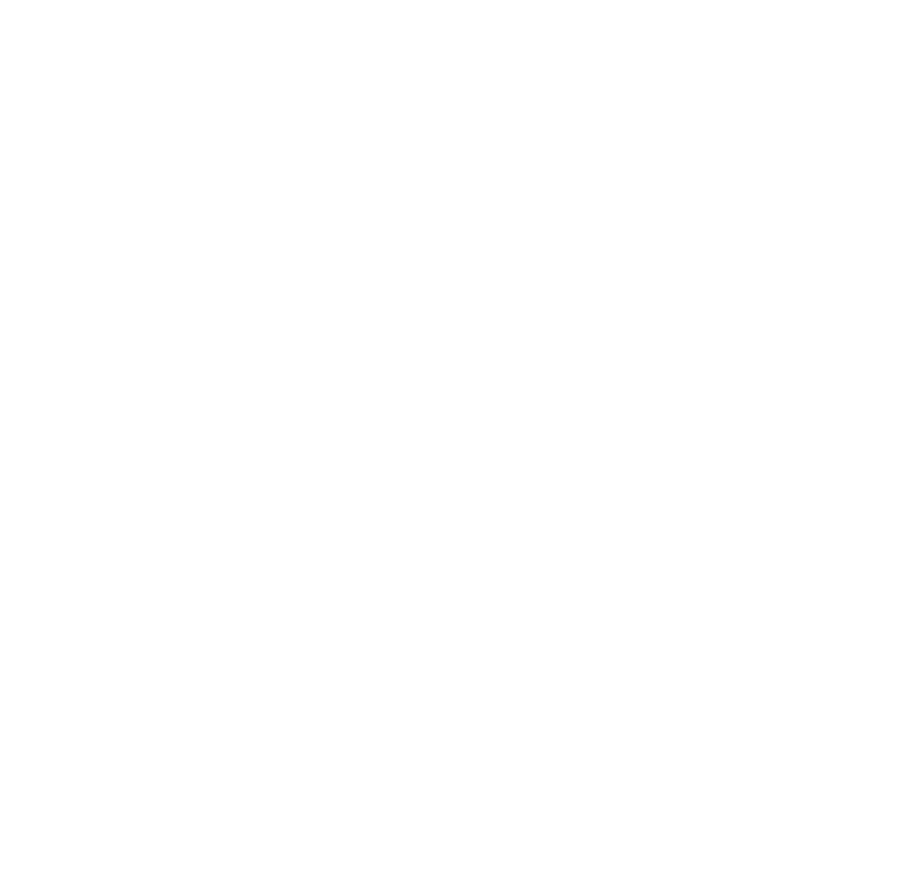
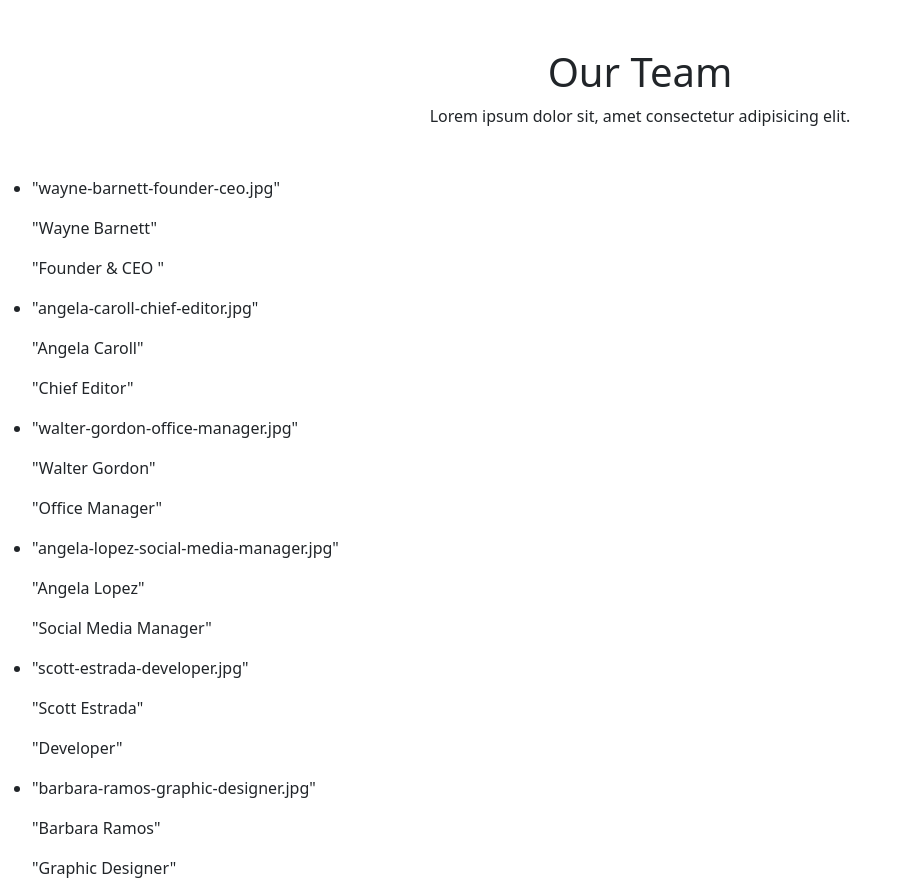
Before and after one commit to claudiuhuhulia/js-our-team, a plain HTML site: page index.html in a window 1280 px wide. Shown: the whole page, without its empty margins (0-899 px from the left). Before the commit the page ends 800 px from the top, so only its background shows below. Drawn offline with nearby package versions, Linux system fonts and the light colour scheme.

Commit message:
stamp on dom

```diff
--- a/index.html
+++ b/index.html
@@ -9,8 +9,13 @@
     <script defer src="main.js"></script>
 </head>
 <body>
+    <header class="my-5">
+        <h1 class="text-center">Our Team</h1>
+        <p class="text-center">Lorem ipsum dolor sit, amet consectetur adipisicing elit. </p>
+    </header>
+    <ul>
 
-
+    </ul>
 
 
 </body>
--- a/main.js
+++ b/main.js
@@ -1,7 +1,49 @@
+const unorderedList = document.querySelector('ul');
+
+
 const team = [
 {
     Name : 'Wayne Barnett',
     Role : 'Founder & CEO ',
     img : 'wayne-barnett-founder-ceo.jpg',
+},
+{
+    Name : 'Angela Caroll',
+    Role : 'Chief Editor',
+    img : 'angela-caroll-chief-editor.jpg',
+},
+{
+    Name : 'Walter Gordon',
+    Role : 'Office Manager',
+    img : 'walter-gordon-office-manager.jpg',
+},
+{
+    Name : 'Angela Lopez',
+    Role : 'Social Media Manager',
+    img : 'angela-lopez-social-media-manager.jpg',
+},
+{
+    Name : 'Scott Estrada',
+    Role : 'Developer',
+    img : 'scott-estrada-developer.jpg',
+},
+{
+    Name : 'Barbara Ramos',
+    Role : 'Graphic Designer',
+    img : 'barbara-ramos-graphic-designer.jpg',
+},
+]
+
+let TeamList = '';
+
+for(i = 0 ; i < team.length; i++){
+    const teamMember = team[i];
+    TeamList +=`<li>
+    <p>"${teamMember.img}"</p>
+    <p>"${teamMember.Name}"</p>
+    <p>"${teamMember.Role}"</p>
+     </li>`
+
 }
-]
+
+unorderedList.innerHTML=TeamList;
```
